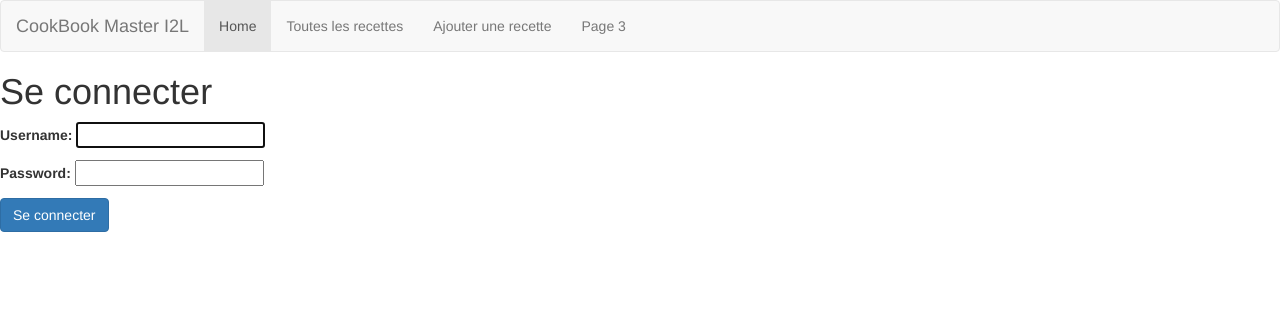
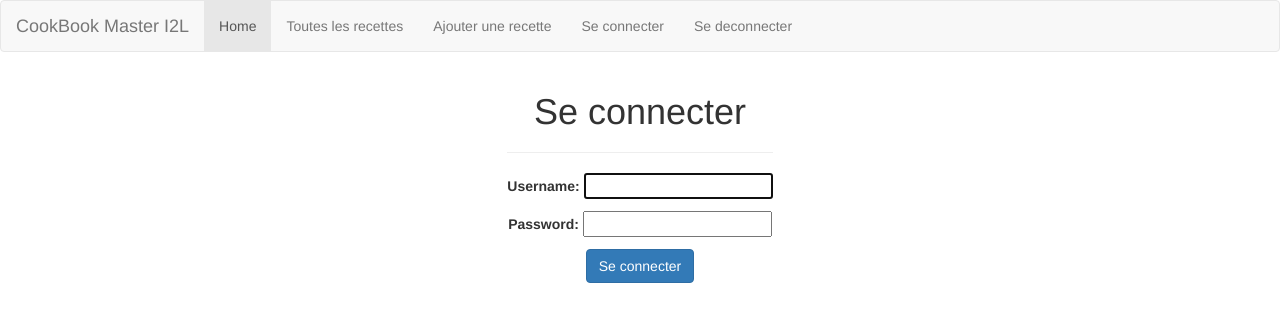
Before and after one commit to Skiso/cookbookpy, a Django app: page /cookbook/connexion/ in a window 1280 px wide. Shown: the top 322 px of the page. Run offline with Django 3.2, Linux system fonts and the light colour scheme; some libraries are stand-ins or nearby versions.

Commit message:
add cache gitignore add css ( login / All recipe / add recipe)

```diff
--- /dev/null
+++ b/cookbook/static/app.css
@@ -0,0 +1,14 @@
+ #page-title{
+     text-align: center;
+ }
+
+ #newrecette-form{
+     text-align: center;
+ }
+
+ #login-container{
+    display:flex;
+    justify-content:center;
+    align-items:center;
+    text-align: center;
+}
--- a/cookbook/templates/cookbook/_base.html
+++ b/cookbook/templates/cookbook/_base.html
@@ -2,6 +2,7 @@
 
 <!DOCTYPE html>
 <html lang="en">
+
 <head>
   <meta charset="UTF-8">
   <title>{% block titre %} Recettes {% endblock %} </title>
@@ -9,6 +10,7 @@
   <link rel="stylesheet" type="text/css" href="{% static 'bootstrap/css/bootstrap.min.css' %}">
 
 </head>
+
 <body>
 
   <nav class="navbar navbar-default">
@@ -20,7 +22,8 @@
         <li class="active"><a href="/cookbook">Home</a></li>
         <li><a href="/cookbook/afficher">Toutes les recettes</a></li>
         <li><a href="/cookbook/ajouter">Ajouter une recette</a></li>
-      <li><a href="#">Page 3</a></li>
+        <li><a href="/cookbook/connexion">Se connecter</a></li>
+        <li><a href="/cookbook/deconnexion">Se deconnecter</a></li>
       </ul>
     </div>
   </nav>
@@ -28,4 +31,5 @@
 
 </body>
 {% block contenu %}{% endblock %}
+
 </html>
--- a/cookbook/templates/cookbook/afficher.html
+++ b/cookbook/templates/cookbook/afficher.html
@@ -2,10 +2,14 @@
 {% block titre %}Liste des recettes{% endblock %}
 
 {% block contenu %}
+{% load static %}
+<link rel="stylesheet" href="{% static 'app.css' %}">
+
     <div id="content">
         <div id="page-title">
-                <span class="title">Voici les recettes disponibles, bon ap' !</span>
+            <h1 class="title">Voici les recettes disponibles, bon ap' !</h1>
         </div>
+        <hr>
         <div class="one-column">
             <ul>
             {% for r in recettes %}
--- a/cookbook/templates/registration/login.html
+++ b/cookbook/templates/registration/login.html
@@ -1,21 +1,22 @@
-{% extends 'cookbook/_base.html' %}
-{% block titre %}Authentification{% endblock %}
-{% block contenu %}
+{% extends 'cookbook/_base.html' %} {% block titre %}Authentification{% endblock %} {% block contenu %} {% load static %}
+<link rel="stylesheet" href="{% static 'app.css' %}">
 
+<div id="login-container">
+    <div>
     <h1>Se connecter</h1>
+    <hr>
     {% if success_message %}
-        <h5 class="success_message">Vous venez de créer votre compte. Vous pouvez dès à present vous connecter.</h5>
+    <h5 class="success_message">Vous venez de créer votre compte. Vous pouvez dès à present vous connecter.</h5>
     {% endif %}
     <form method="post">
 
         {% if form.errors %}
-            <p class="errorlist">Votre identifiant et votre mot de passe de matche pas. Merci de vérifier vos informations.</p>
-        {% endif %}
-        {% csrf_token %}
-
-        {{ form.as_p }}
+        <p class="errorlist">Votre identifiant et votre mot de passe de matche pas. Merci de vérifier vos informations.</p>
+        {% endif %} {% csrf_token %} {{ form.as_p }}
 
         <input type="submit" class="btn btn-primary" value="Se connecter" />
     </form>
+    </div>
+</div>
 
 {% endblock %}
```
Also changed, not shown: cookbook/templates/cookbook/nouvelle_recette.html (+10 -9 lines), 1 other file. Lines whose indentation alone changed are shown as unchanged.
